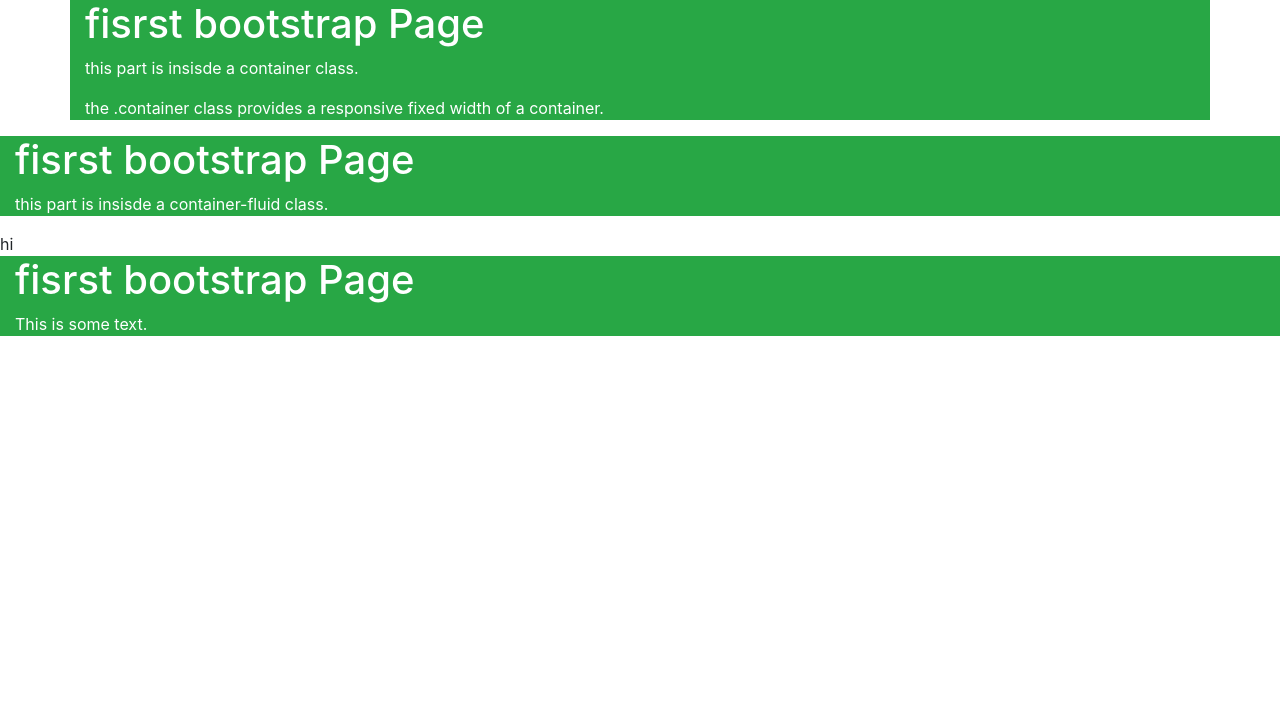
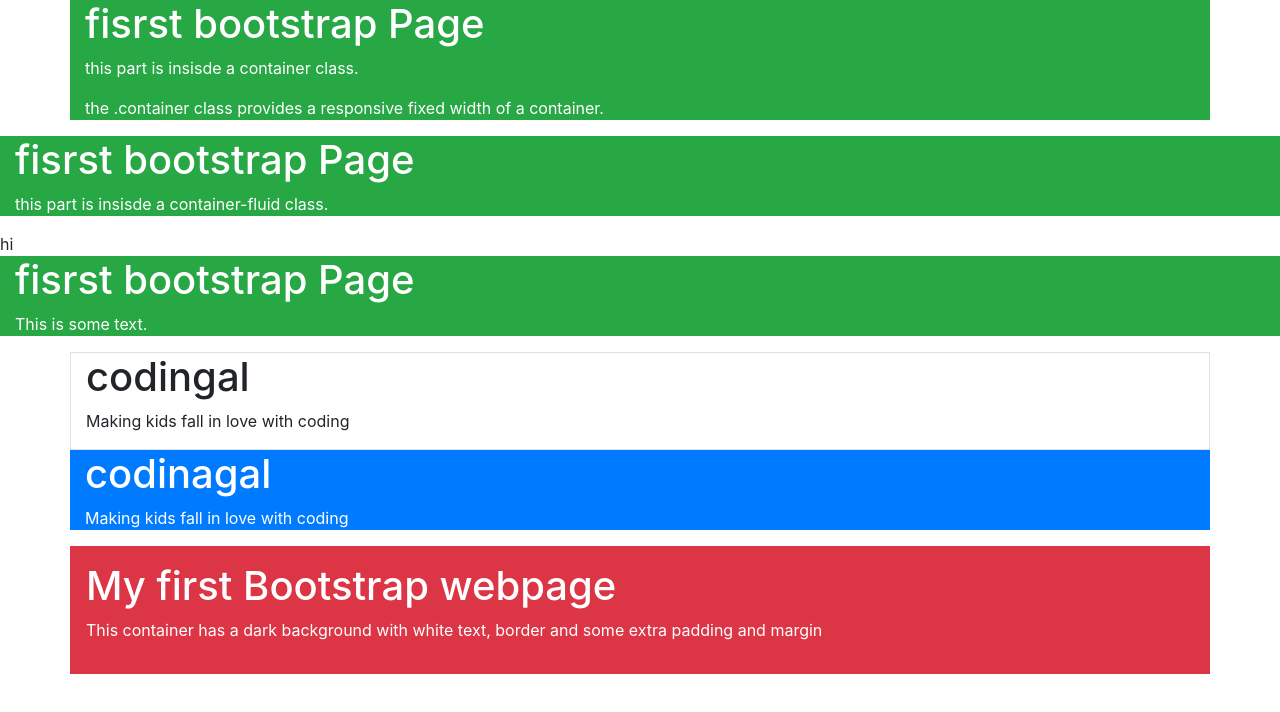
Before and after one commit to lafoxo/visual-studio-codingal-class, a plain HTML site: page index.html in a window 1280 px wide. Drawn offline with nearby package versions, Linux system fonts and the light colour scheme.

Commit message:
seventh commit

```diff
--- a/index.html
+++ b/index.html
@@ -4,7 +4,7 @@
     <meta charset="UTF-8">
     <meta name="viewport" content="width=device-width, initial-scale=1.0">
     <link rel="stylesheet" href="https://maxcdn.bootstrapcdn.com/bootstrap/4.5.2/css/bootstrap.min.css">
-    <title> Full width container</title>
+    <title> border and container</title>
 </head>
 <body>
     <div class="container bg-success text-white">
@@ -21,5 +21,16 @@
         <h1>fisrst bootstrap Page</h1>
         <p>This is some text.</p>
         </div>
+        <div class="container border 5px solid black">
+            <h1> codingal</h1>
+            <p>Making kids fall in love with coding</p>
+        </div>
+        <div class="container p-3000 mb-300 bg-primary text-white">
+            <h1> codinagal</h1>
+            <P>Making kids fall in love with coding</P>
+            </div>
+            <div class="container p-3 my-3 bg-danger text-white">
+                <h1>My first Bootstrap webpage</h1><p>This container has a dark background with white text, border and some extra padding and margin</p>
+            </div>
 </body>
 </html>
```
